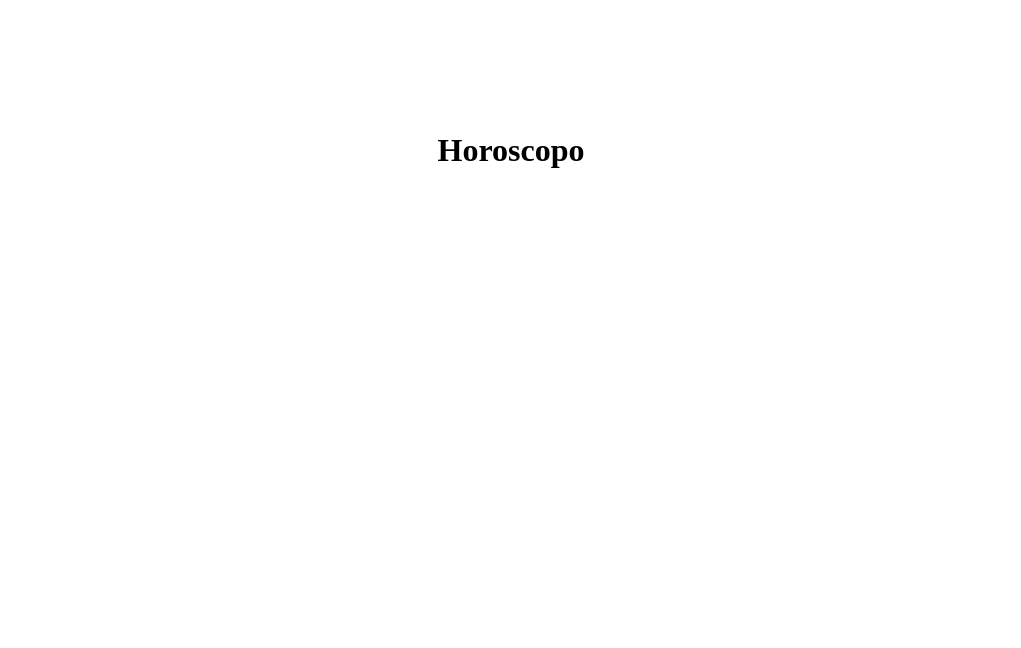
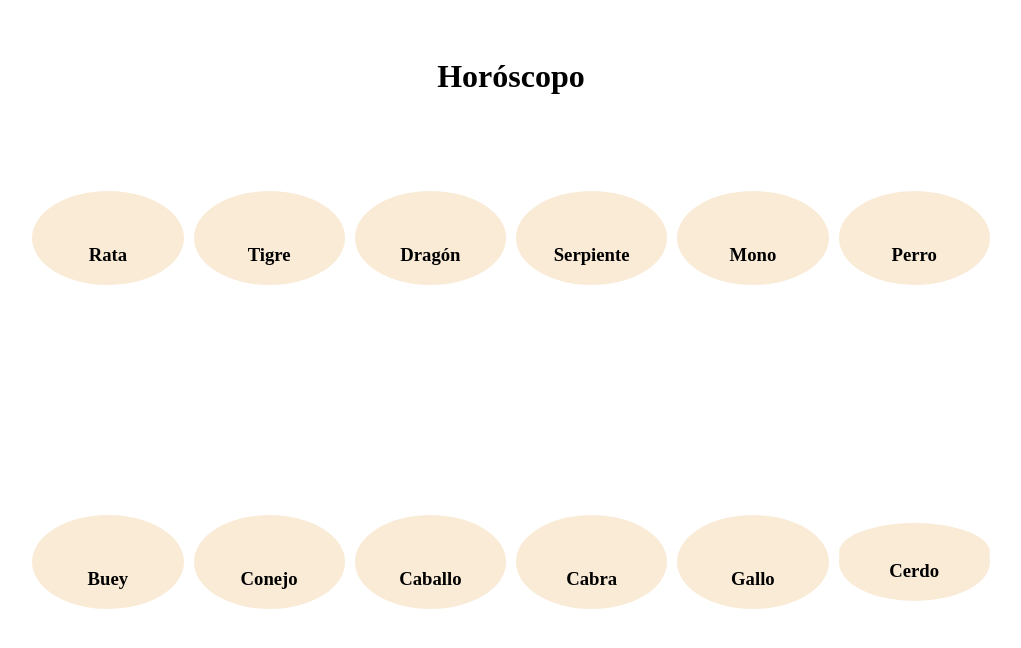
Before and after one commit to Edib-2023-24/edgar_Proyecto_Horoscopo, a plain HTML site: page index.html in a window 1280 px wide. Shown: the whole page, without its empty margins (129-1150 px from the left). Drawn offline with Linux system fonts and the light colour scheme.

Commit message:
Css y recolocacion del grid

```diff
--- a/css/style.css
+++ b/css/style.css
@@ -3,65 +3,71 @@ body{
     width: 100vw;
     height: 100vh;
     margin: 0;
+    padding: 0;
 }
 .container{
     width: 100%;
     height: 100%;
     display: grid;
-    grid-template-columns: repeat(6,1fr);
+    grid-template-columns: repeat(8,1fr);
+    grid-template-rows: repeat(5,1fr);
     gap: 10px;
     align-items: center;
     text-align: center;
 }
+.container section{
+    background-color: antiquewhite;
+    border-radius: 70%;
+}
 .titulo{
     grid-row: 1;
-    grid-column: 3/5;
+    grid-column: 4/6;
 }
 .rata{
     grid-row: 2;
-    grid-column: 1;
+    grid-column: 2;
 }
 .buey{
-    grid-row: 3;
-    grid-column: 1;
+    grid-row: 4;
+    grid-column: 2;
 }
 .tigre{
     grid-row: 2;
-    grid-column: 2;
+    grid-column: 3;
 }
 .conejo{
-    grid-row: 3;
-    grid-column: 2;
+    grid-row: 4;
+    grid-column: 3;
 }
 .dragon{
     grid-row: 2;
-    grid-column: 3;
+    grid-column: 4;
 }
 .caballo{
-    grid-row: 3;
-    grid-column: 3;
+    grid-row: 4;
+    grid-column: 4;
 }
 .serpiente{
     grid-row: 2;
-    grid-column: 4;
+    grid-column: 5;
 }
 .cabra{
-    grid-row: 3;
-    grid-column: 4;
+    grid-row: 4;
+    grid-column: 5;
 }
 .mono{
     grid-row: 2;
-    grid-column: 5;
+    grid-column: 6;
 }
 .gallo{
-    grid-row: 3;
-    grid-column: 5;
+    grid-row: 4;
+    grid-column: 6;
 }
 .perro{
     grid-row: 2;
-    grid-column: 6;
+    grid-column: 7;
 }
 .cerdo{
-    grid-row: 3;
-    grid-column: 6;
+    grid-row: 4;
+    grid-column: 7;
 }
--- a/index.html
+++ b/index.html
@@ -8,20 +8,92 @@
 </head>
 <body>
     <div class="container">
-        <h1 class="titulo">Horoscopo</h1>
-        <section class="animales"><img src="" alt=""></section>
-        <section class="rata"><img src="" alt=""></section>
-        <section class="buey"><img src="" alt=""></section>
-        <section class="tigre"><img src="" alt=""></section>
-        <section class="conejo"><img src="" alt=""></section>
-        <section class="dragon"><img src="" alt=""></section>
-        <section class="caballo"><img src="" alt=""></section>
-        <section class="serpiente"><img src="" alt=""></section>
-        <section class="cabra"><img src="" alt=""></section>
-        <section class="mono"><img src="" alt=""></section>
-        <section class="gallo"><img src="" alt=""></section>
-        <section class="perro"><img src="" alt=""></section>
-        <section class="cerdo"><img src="" alt=""></section>
+
+        <h1 class="titulo">Horóscopo</h1>
+
+        <section class="rata">
+            <p class="circulo">
+                <img src="" alt="">
+                <h3>Rata</h3>
+            </p>
+        </section>
+
+        <section class="buey">
+            <p class="circulo">
+                <img src="" alt="">
+                <h3>Buey</h3>
+            </p>
+        </section>
+
+        <section class="tigre">
+            <p class="circulo">
+                <img src="" alt="">
+                <h3>Tigre</h3>
+            </p>
+        </section>
+
+        <section class="conejo">
+            <p class="circulo">
+                <img src="" alt="">
+                <h3>Conejo</h3>
+            </p>
+        </section>
+
+        <section class="dragon">
+            <p class="circulo">
+                <img src="" alt="">
+                <h3>Dragón</h3>
+            </p>
+        </section>
+
+        <section class="caballo">
+            <p class="circulo">
+                <img src="" alt="">
+                <h3>Caballo</h3>
+            </p>
+        </section>
+
+        <section class="serpiente">
+            <p class="circulo">
+                <img src="" alt="">
+                <h3>Serpiente</h3>
+            </p>
+        </section>
+
+        <section class="cabra">
+            <p class="circulo">
+                <img src="" alt="">
+                <h3>Cabra</h3>
+            </p>
+        </section>
+
+        <section class="mono">
+            <p class="circulo">
+                <img src="" alt="">
+                <h3>Mono</h3>
+            </p>
+        </section>
+
+        <section class="gallo">
+            <p class="circulo">
+                <img src="" alt="">
+                <h3>Gallo</h3>
+            </p>
+        </section>
+
+        <section class="perro">
+            <p class="circulo">
+                <img src="" alt="">
+                <h3>Perro</h3>
+            </p>
+        </section>
+
+        <section class="cerdo">
+            <section class="circulo">
+                <img src="" alt="">
+                <h3>Cerdo</h3>
+            </section>
+        </section>
     </div>
 </body>
 </html>
```
